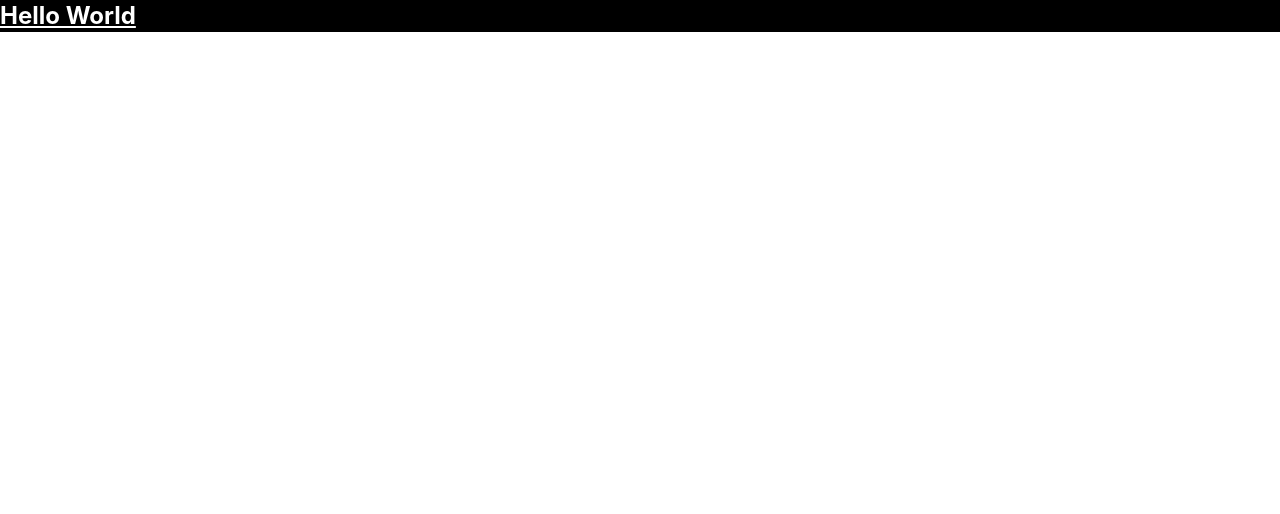
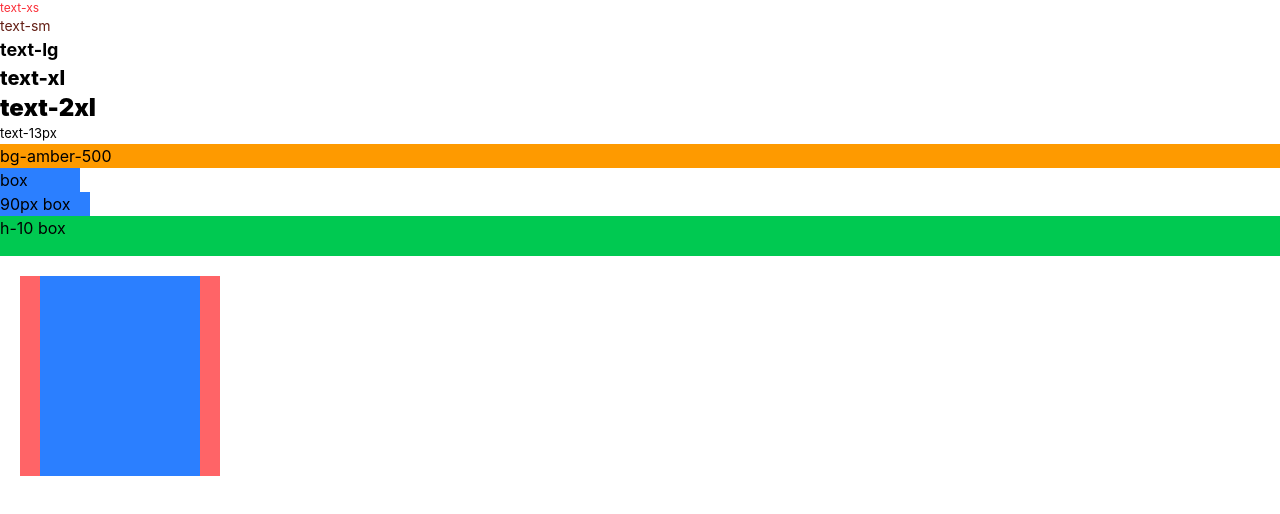
Before and after one commit to ImJaePang/oneBiteSns, a React (Vite) app in the folder oneBite-exam/: page / in a window 1280 px wide. Shown: the top 514 px of the page. Built offline with nearby package versions, Linux system fonts and the light colour scheme.

Commit message:
(2.2) Tailwind CSS 핵심정리 1

```diff
--- a/oneBite-exam/src/App.tsx
+++ b/oneBite-exam/src/App.tsx
@@ -2,8 +2,27 @@ import "./App.css";
 
 function App() {
   return (
-    <div className="bg-black text-2xl font-bold text-white underline">
-      Hello World
+    <div>
+      {/* 1.타이포그래피 typography */}
+      <div className="text-xs text-red-500">text-xs</div>
+      <div className="text-sm text-[rgb(100,30,20)]">text-sm</div>
+      <div className="text-lg font-bold">text-lg</div>
+      <div className="text-xl font-extrabold">text-xl</div>
+      <div className="text-2xl font-black">text-2xl</div>
+      <div className="text-[13px]">text-13px</div>
+
+      {/* 2.백그라운드 컬러 background color */}
+      <div className="bg-amber-500">bg-amber-500</div>
+
+      {/* 3.사이징 sizing */}
+      <div className="w-20 bg-blue-500">box</div>
+      <div className="w-[90px] bg-blue-500">90px box</div>
+      <div className="h-10 bg-green-500">h-10 box</div>
+
+      {/* 4.여백 spacing - padding & margin */}
+      <div className="m-5 h-50 w-50 bg-red-400 px-5">
+        <div className="h-full w-full bg-blue-500"></div>
+      </div>
     </div>
   );
 }
```
